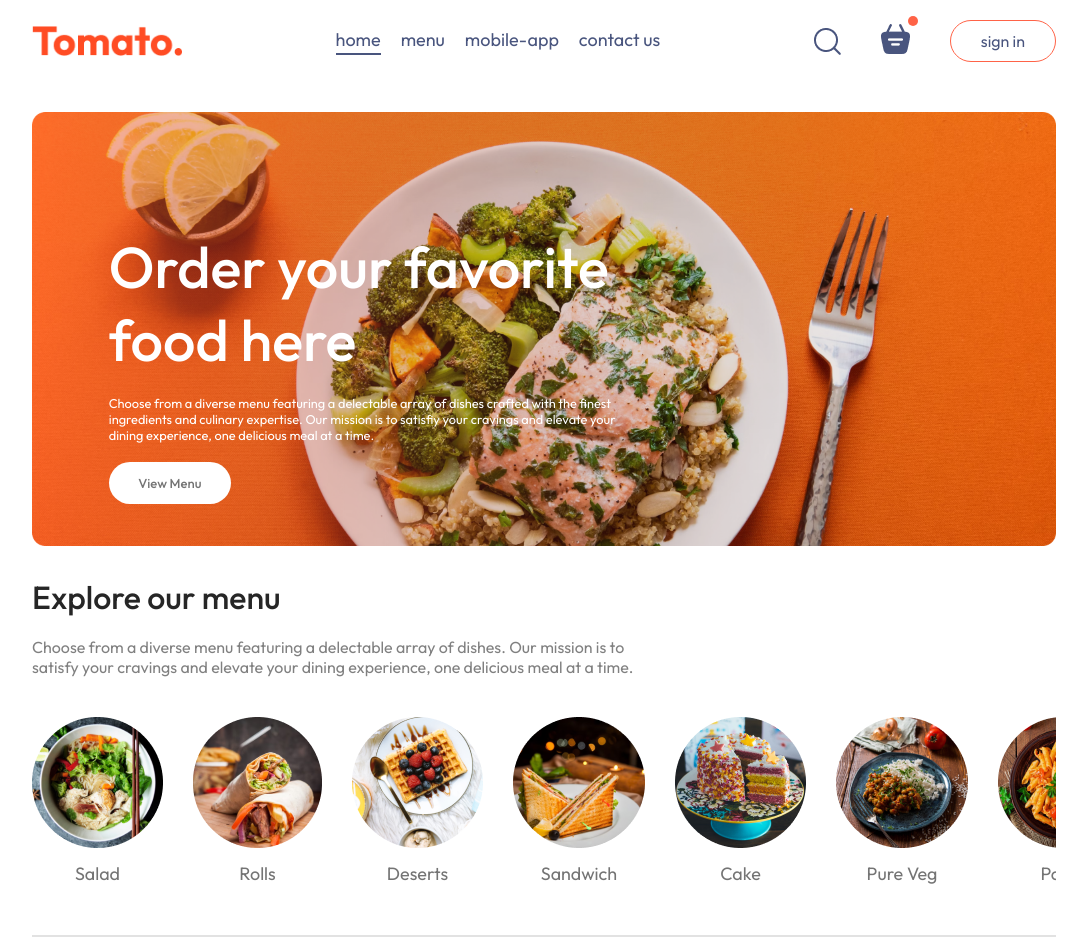
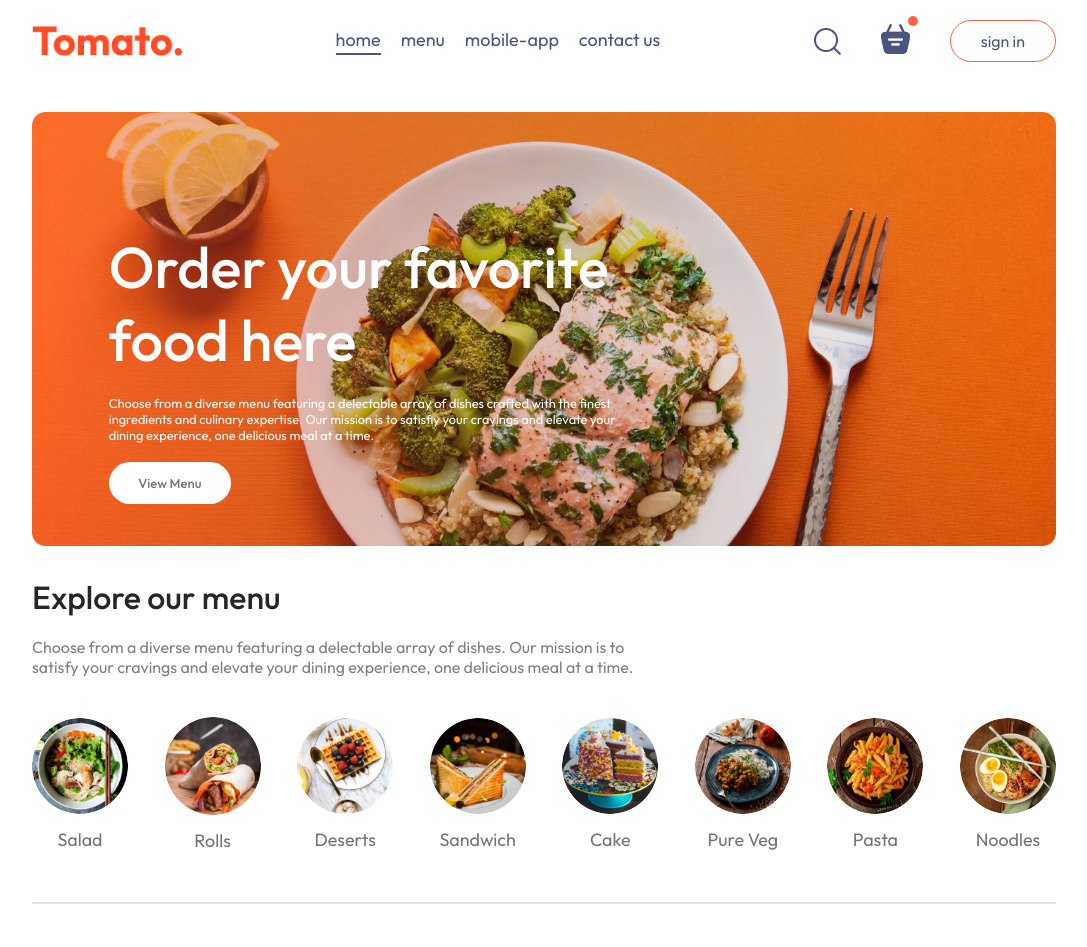
Before and after one commit to OoKiaoO/food-del, a React (Vite) app in the folder frontend/: page / in a window 1280 px wide. Shown: the whole page, without its empty margins (96-1183 px from the left). After the commit the page ends 914 px from the top, so only its background shows below. Built offline with nearby package versions, Linux system fonts and the light colour scheme.

Commit message:
added logic to ExploreMenu component

```diff
--- a/frontend/src/components/ExploreMenu/ExploreMenu.css
+++ b/frontend/src/components/ExploreMenu/ExploreMenu.css
@@ -29,7 +29,7 @@
   display: none;
 }
 
-.explore-menu-item img {
+.explore-menu-list-item img {
   width: 7.5vw;
   min-width: 80px;
   cursor: pointer;
@@ -50,3 +50,8 @@
   background-color: #e2e2e2;
   border: none;
 }
+
+.explore-menu-list-item .active {
+  border: 4px solid tomato;
+  padding: 2px;
+}
--- a/frontend/src/components/ExploreMenu/ExploreMenu.jsx
+++ b/frontend/src/components/ExploreMenu/ExploreMenu.jsx
@@ -1,10 +1,12 @@
+/* eslint-disable react/prop-types */
 // eslint-disable-next-line no-unused-vars
 import React from 'react'
 import { menu_list } from '../../assets/assets'
 import './ExploreMenu.css'
 
 
-export const ExploreMenu = () => {
+export const ExploreMenu = ({category, setCategory}) => {
+
   return (
     <div className='explore-menu' id='explore-menu'>
       <h1>Explore our menu</h1>
@@ -12,8 +14,8 @@
       <div className='explore-menu-list'>
         {menu_list.map((item, index) => {
           return (
-            <div key={index} className='explore-menu-list-item'>
-              <img src={item.menu_image} alt='' />
+            <div onClick={() => setCategory(prev => prev === item.menu_name ? "All" : item.menu_name)} key={index} className='explore-menu-list-item'>
+              <img className={category === item.menu_name ? "active" : ""} src={item.menu_image} alt='' />
               <p>{item.menu_name}</p>
             </div>
           )
--- a/frontend/src/pages/Home/Home.jsx
+++ b/frontend/src/pages/Home/Home.jsx
@@ -1,14 +1,16 @@
 // eslint-disable-next-line no-unused-vars
-import React from 'react'
+import React, { useState } from 'react'
 import './Home.css'
 import Header from '../../components/Header/Header'
 import { ExploreMenu } from '../../components/ExploreMenu/ExploreMenu'
 
 const Home = () => {
+  const [category, setCategory] = useState('All');
+
   return (
     <div>
       <Header/>
-      <ExploreMenu/>
+      <ExploreMenu category={category} setCategory={setCategory} />
     </div>
   )
 }
```
